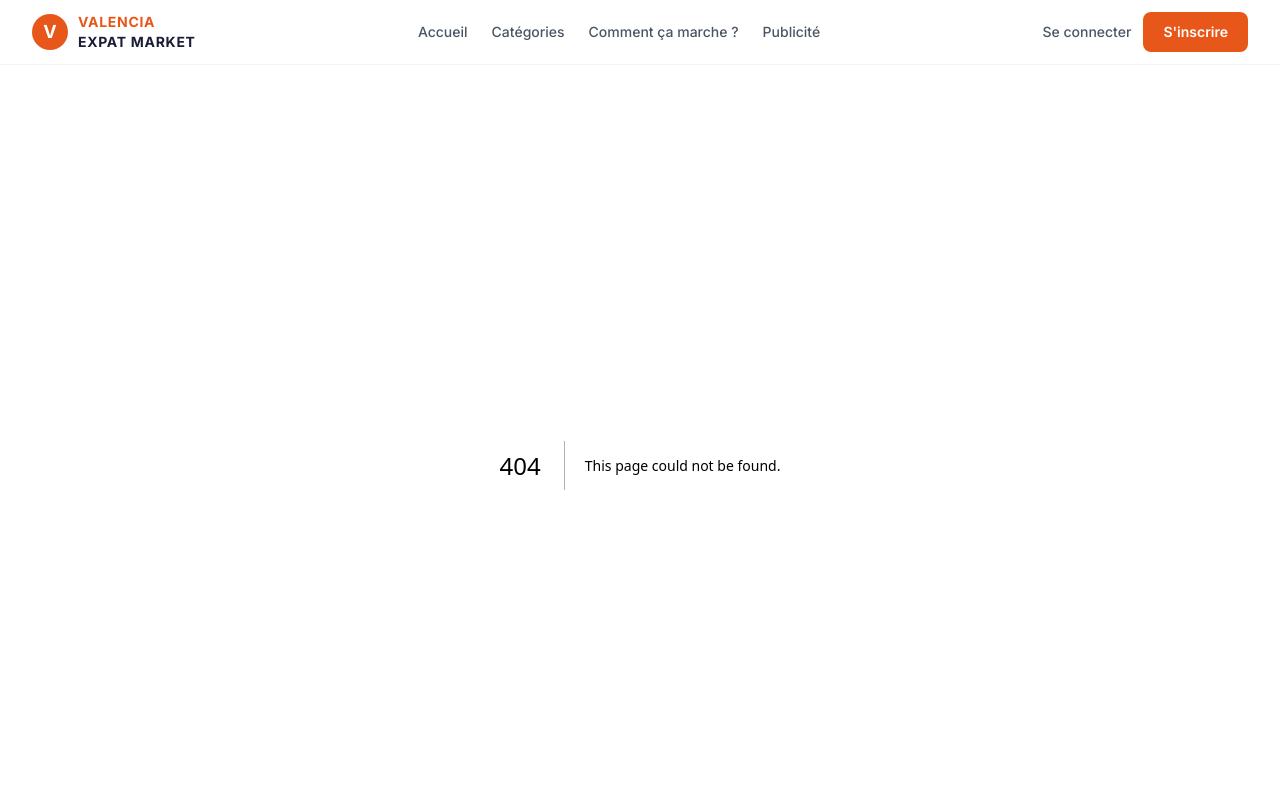
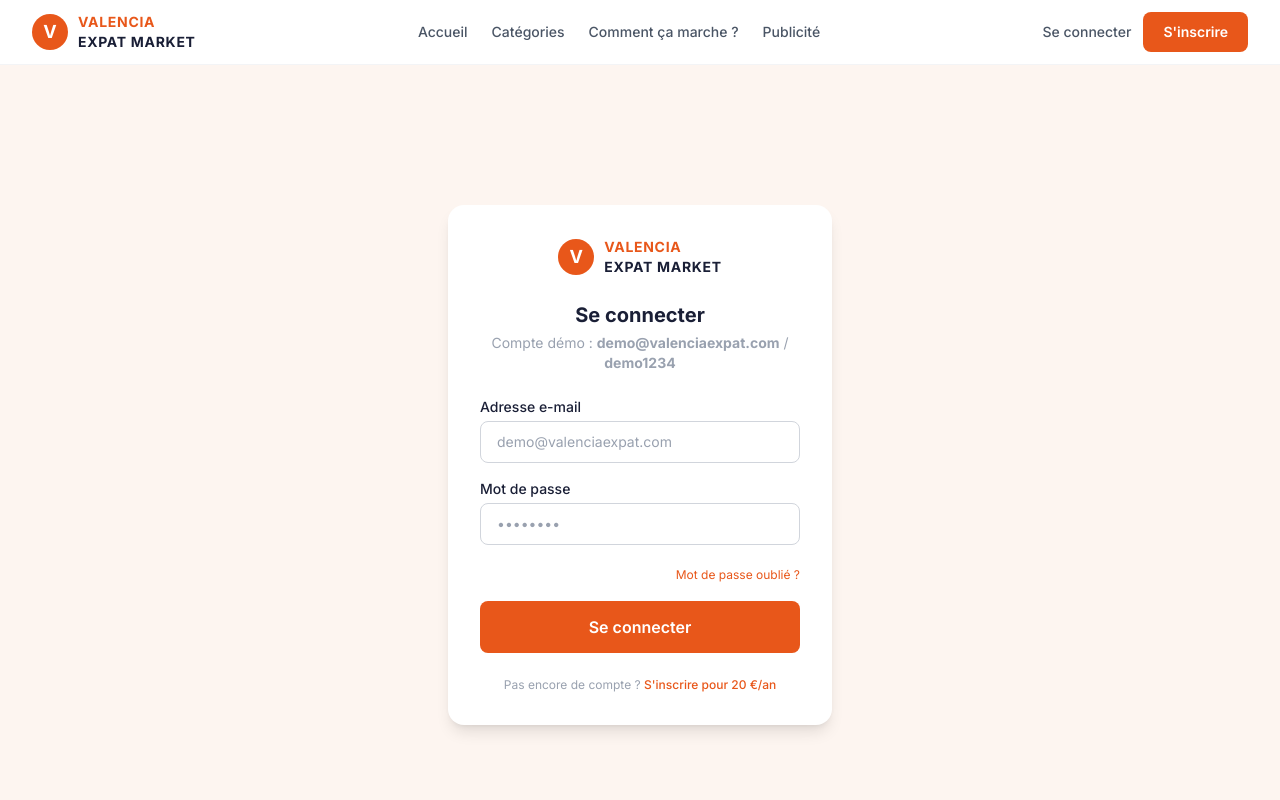
Before and after one commit to GuillaumeBidallier/valencia-expat-market, a Next.js app: page /connexion in a window 1280 px wide. Before the commit this address had no page. Shown: the top 800 px of the page. Built offline with nearby package versions, Linux system fonts and the light colour scheme.

Commit message:
feat: add connexion page with demo credentials hint
Co-Authored-By: Claude Sonnet 4.6 <noreply@anthropic.com>

```diff
--- /dev/null
+++ b/app/connexion/page.tsx
@@ -0,0 +1,61 @@
+'use client'
+import { useState } from 'react'
+import Link from 'next/link'
+import { useRouter } from 'next/navigation'
+import { useAuth } from '@/context/AuthContext'
+import Input from '@/components/ui/Input'
+import Button from '@/components/ui/Button'
+
+export default function ConnexionPage() {
+  const router = useRouter()
+  const { login } = useAuth()
+  const [form, setForm] = useState({ email: '', password: '' })
+  const [error, setError] = useState('')
+  const [loading, setLoading] = useState(false)
+
+  const handleSubmit = (e: React.FormEvent) => {
+    e.preventDefault()
+    setLoading(true)
+    setError('')
+    setTimeout(() => {
+      login(form.email, form.password)
+      router.push('/mon-compte')
+    }, 600)
+  }
+
+  return (
+    <div className="min-h-screen bg-orange-soft flex items-center justify-center px-4 py-12">
+      <div className="bg-white rounded-2xl shadow-lg w-full max-w-sm p-8">
+        <div className="flex items-center gap-2.5 mb-6 justify-center">
+          <div className="w-9 h-9 bg-orange-primary rounded-full flex items-center justify-center">
+            <span className="text-white font-bold text-lg">V</span>
+          </div>
+          <div className="leading-tight">
+            <div className="text-orange-primary font-bold text-sm tracking-wider uppercase">Valencia</div>
+            <div className="text-navy font-bold text-sm tracking-wider uppercase">Expat Market</div>
+          </div>
+        </div>
+
+        <h1 className="text-xl font-bold text-navy mb-1 text-center">Se connecter</h1>
+        <p className="text-sm text-gray-400 mb-6 text-center">Compte démo : <strong>demo@valenciaexpat.com</strong> / <strong>demo1234</strong></p>
+
+        {error && <div className="bg-red-50 text-red-600 text-sm rounded-lg px-4 py-2.5 mb-4">{error}</div>}
+
+        <form onSubmit={handleSubmit} className="space-y-4">
+          <Input id="email" label="Adresse e-mail" type="email" placeholder="demo@valenciaexpat.com" value={form.email} onChange={e => setForm(f => ({ ...f, email: e.target.value }))} required />
+          <Input id="password" label="Mot de passe" type="password" placeholder="••••••••" value={form.password} onChange={e => setForm(f => ({ ...f, password: e.target.value }))} required />
+          <div className="text-right">
+            <a href="#" className="text-xs text-orange-primary hover:underline">Mot de passe oublié ?</a>
+          </div>
+          <Button type="submit" className="w-full" size="lg" disabled={loading}>
+            {loading ? 'Connexion...' : 'Se connecter'}
+          </Button>
+        </form>
+
+        <p className="text-center text-xs text-gray-400 mt-6">
+          Pas encore de compte ? <Link href="/inscription" className="text-orange-primary hover:underline font-medium">S&apos;inscrire pour 20 €/an</Link>
+        </p>
+      </div>
+    </div>
+  )
+}
```
